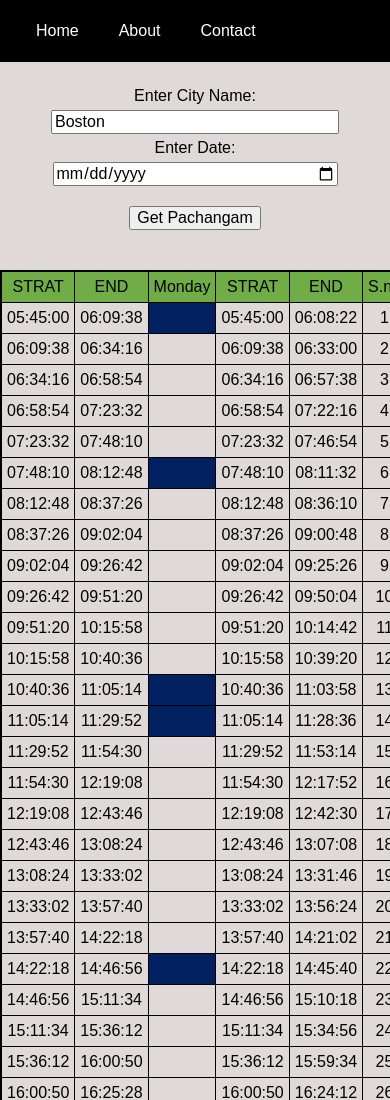
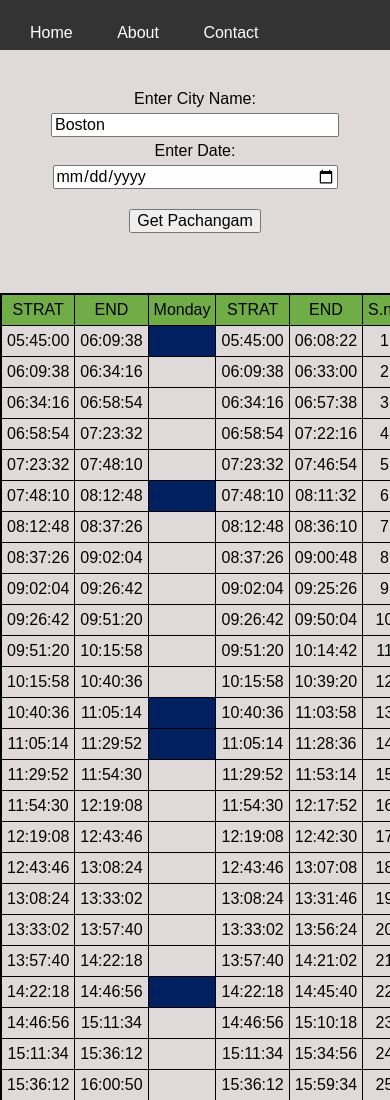
Before and after one commit to ucs200525/panchang2, a plain HTML site: page index.html in a window 390 px wide. Shown: the top 1100 px of the page. Drawn offline with Linux system fonts and the light colour scheme.

Commit message:
Update index.html

```diff
--- a/index.html
+++ b/index.html
@@ -143,16 +143,21 @@
             display: none;
         }
 
-        .navbar{
-            height: 30px;
-            width: 100%;
-            background-color: black;
-            color: white;
-            display: flex;
-            align-items: center;
-            text-wrap: nowrap;
-            white-space: nowrap;
+        .navbar {
+            position: fixed; /* Keep navbar fixed at the top */
+            top: 0;
+            left: 0;
+            width: 100%; /* Full width of the viewport */
+            background-color: #333; /* Change this to your desired color */
+            color: white; /* Text color */
+            padding: 10px; /* Add padding if needed */
+            z-index: 1000; /* Ensure it stays on top of other content */
         }
+
+        .content {
+            padding-top: 65px; /* Adjust based on the height of your navbar */
+        }
+
 
         .navbar:hover{
             height: 30px;
@@ -169,6 +174,7 @@
         <a href="#">Contact</a>
     </div>
 
+    <div class="content">
     <!-- City Name and Date Input and Form -->
     <div  style="text-align: center; margin: 20px;">
         <label class=input-city for="cityName">Enter City Name:</label>
@@ -195,7 +201,7 @@
     <div id="loadingMessage" style="display: none; text-align: center; margin: 20px; font-size: 20px; color: #ff0000;">
         Loading, please wait...
     </div>
-
+</div>
 
     <!-- Table -->
     <table>
```
